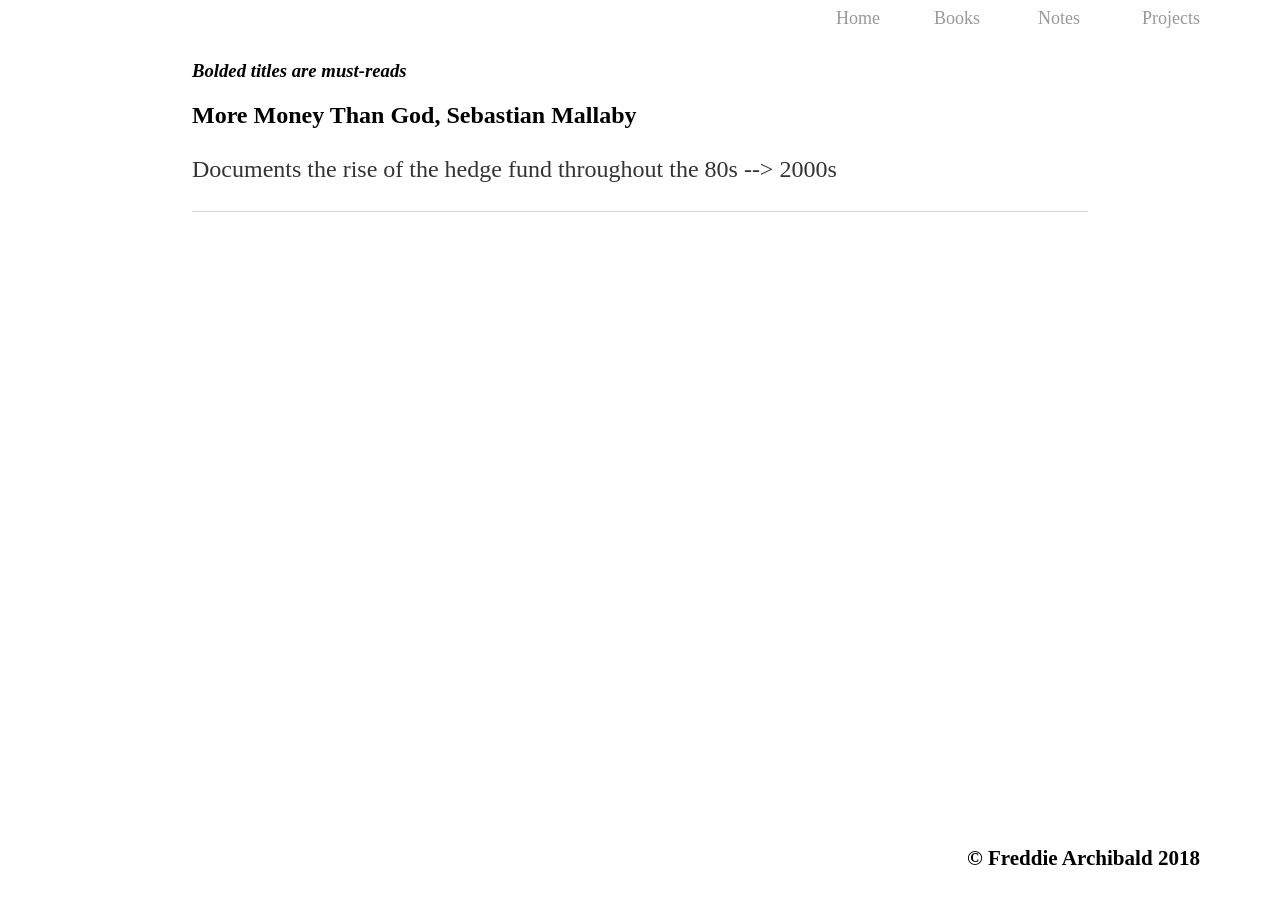
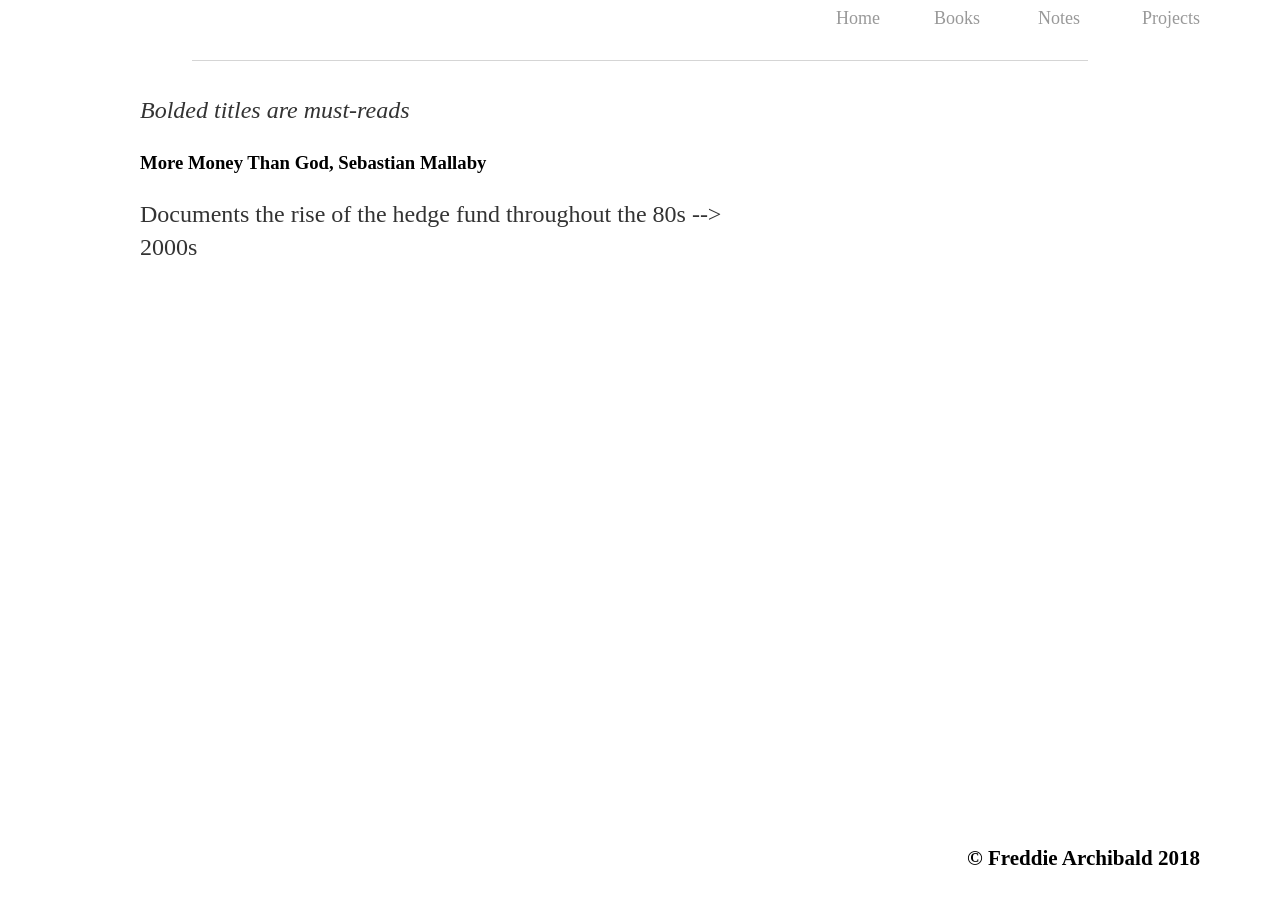
Before and after one commit to scryptive/personal, a Jekyll site: the page built from books/index.html, in a window 1280 px wide. Built offline with Jekyll 4.4.1, drawn with Linux system fonts in a browser that asks for light colours.

Commit message:
Update index.html

```diff
--- a/books/index.html
+++ b/books/index.html
@@ -2,11 +2,23 @@
 layout: default
 title: Books
 ---
-	<html>
-		<body>
-			<title>Books</title>
-			<h3><em>Bolded titles are must-reads</em></h3>
-			<h2>More Money Than God, Sebastian Mallaby</h2>
-				<p>Documents the rise of the hedge fund throughout the 80s --> 2000s</p>
-		</body>
-	</html>
+<style>
+
+.main {
+    position: absolute;
+    height: 500px;
+    width: 600px;
+    left: 50%;
+    top: 30%;
+    margin-top: -200px;
+    margin-left: -500px;
+}
+
+</style>
+
+<div class="main">
+	<p><em>Bolded titles are must-reads</em></p>
+
+	<h3>More Money Than God, Sebastian Mallaby</h3>
+	<p>Documents the rise of the hedge fund throughout the 80s --> 2000s</p>
+</div><!-- /.main -->
```
